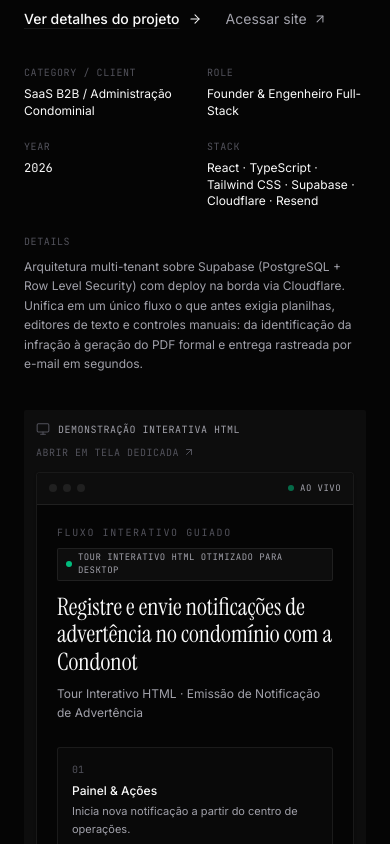
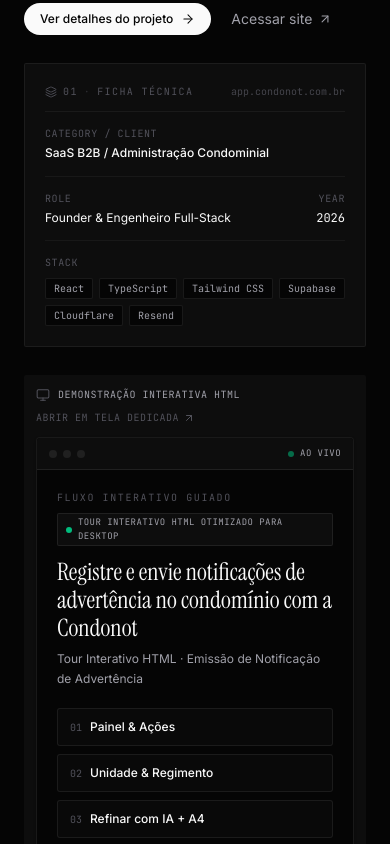
Before and after one commit to Vitor-Piress/vitor-pires-portfolio, a React (Vite) app: page / in a window 390 px wide. Shown: the part 1440-2284 px from the top of the page. Built offline with nearby package versions, Linux system fonts and the light colour scheme.

Commit message:
feat: compact home project showcase with dedicated ProjectMetaAside

```diff
--- a/src/components/home/EditorialBentoShowcase.tsx
+++ b/src/components/home/EditorialBentoShowcase.tsx
@@ -31,6 +31,7 @@ import {
   getOrderedArchitectureNodes,
   useDirectionalLayer,
 } from "../project/architectureFlow";
+import { ProjectMetaAside } from "./ProjectMetaAside";
 
 interface EditorialBentoShowcaseProps {
   project: FeaturedProject;
@@ -42,8 +43,8 @@ interface EditorialBentoShowcaseProps {
 }
 
 /**
- * Editorial Featured Project Showcase (`7+5` Narrative + `8+4` Hybrid Bento):
- * 1. Top Editorial Split (7 cols narrative/CTA + 5 cols 2x2 metadata & details).
+ * Editorial Featured Project Showcase (`7+5` Presentation + Spec Aside, `8+4` Hybrid Bento):
+ * 1. Top Editorial Split (7 cols narrative/CTA + 5 cols compact `ProjectMetaAside` without long-form details).
  * 2. Bottom Full-Width Hybrid Bento (8 + 4 cols; `mobileFirst` projects or odd alternating items place the 4-col companion first on lg+, and `mobileFirst` also leads with it on small screens):
  *    - 8 cols: Widescreen interactive browser stage with Pan & Zoom (or desktop wireframes).
  *    - 4 cols: Dual-mode companion [ Mobile / Screen | Interactive Architecture Flow ].
@@ -121,17 +122,18 @@ export function EditorialBentoShowcase({
     : {};
 
   return (
-    <article className="flex flex-col gap-9 sm:gap-11">
+    <article className="flex flex-col gap-7 sm:gap-9">
       {/* =================================================================== */}
-      {/* LAYER 1: EDITORIAL HEADER SPLIT (7 cols Left + 5 cols Right)        */}
+      {/* LAYER 1: EDITORIAL SPLIT (7 cols Presentation + 5 cols Spec Aside)  */}
       {/* =================================================================== */}
       <motion.div
         {...headerMotionProps}
-        className="grid grid-cols-1 lg:grid-cols-12 gap-8 lg:gap-14 items-start"
+        className="grid grid-cols-1 lg:grid-cols-12 gap-7 lg:gap-10 items-stretch"
       >
         {/* Left (7 cols): Identity, Serif Headline, Summary, Primary Actions */}
-        <div className="lg:col-span-7 flex flex-col">
-          <div className="mb-5 flex flex-wrap items-center gap-3">
+        <div className="lg:col-span-7 flex flex-col justify-between">
+          <div className="flex flex-col">
+            <div className="mb-4 flex flex-wrap items-center gap-3">
               <ProjectLogo
                 slug={project.slug}
                 name={project.name}
@@ -163,20 +165,21 @@ export function EditorialBentoShowcase({
               )}
             </div>
 
-          <h2 className="font-editorial text-3xl sm:text-4xl lg:text-[42px] leading-[1.1] tracking-[-0.015em] text-[var(--text-primary)]">
+            <h2 className="font-editorial text-3xl sm:text-4xl lg:text-[40px] leading-[1.1] tracking-[-0.015em] text-[var(--text-primary)]">
               {project.headline[language]}
             </h2>
 
-          <p className="mt-4 max-w-2xl text-sm sm:text-[15px] leading-relaxed text-[var(--text-secondary)]">
+            <p className="mt-3.5 max-w-2xl text-sm sm:text-[15px] leading-relaxed text-[var(--text-secondary)]">
               {project.summary[language]}
             </p>
+          </div>
 
           {/* Action Links */}
-          <div className="mt-6 flex flex-wrap items-center gap-6">
+          <div className="mt-6 flex flex-wrap items-center gap-5">
             <Link
               to={`/project/${project.slug}`}
               onClick={getProjectClick(`/project/${project.slug}`)}
-              className="group inline-flex items-center gap-2 text-sm font-medium text-[var(--text-primary)] underline underline-offset-4 decoration-[var(--border-subtle)] hover:decoration-[var(--text-primary)] transition-colors"
+              className="group inline-flex items-center gap-2 rounded-full bg-[var(--text-primary)] px-4 py-2 text-xs sm:text-[13px] font-medium text-[var(--bg-primary)] hover:opacity-85 transition-opacity"
             >
               <span>{t.projectsSection.viewDetails}</span>
               <ArrowRight
@@ -211,71 +214,16 @@ export function EditorialBentoShowcase({
                   strokeWidth={1.8}
                 />
               </a>
-            ) : (
-              <Link
-                to={`/project/${project.slug}`}
-                onClick={getProjectClick(`/project/${project.slug}`)}
-                className="group inline-flex items-center gap-1.5 text-sm text-[var(--text-secondary)] hover:text-[var(--text-primary)] transition-colors"
-              >
-                <span>{t.projectsSection.liveWebsite}</span>
-                <ArrowUpRight
-                  className="h-3.5 w-3.5 transition-transform duration-200 group-hover:translate-x-0.5 group-hover:-translate-y-0.5"
-                  strokeWidth={1.8}
-                />
-              </Link>
-            )}
+            ) : null}
           </div>
         </div>
 
-        {/* Right (5 cols): Borderless 2x2 Metadata + Details */}
-        <div className="lg:col-span-5 flex flex-col gap-6 pt-1">
-          <dl className="grid grid-cols-2 gap-x-6 gap-y-5">
-            <div>
-              <dt className="font-mono-meta text-[10px] text-[var(--text-muted)]">
-                {t.projectsSection.meta.categoryClient}
-              </dt>
-              <dd className="mt-1.5 text-xs sm:text-[13px] leading-snug text-[var(--text-primary)]">
-                {project.category[language]}
-              </dd>
-            </div>
-
-            <div>
-              <dt className="font-mono-meta text-[10px] text-[var(--text-muted)]">
-                {t.projectsSection.meta.role}
-              </dt>
-              <dd className="mt-1.5 text-xs sm:text-[13px] leading-snug text-[var(--text-primary)]">
-                {project.role[language]}
-              </dd>
-            </div>
-
-            <div>
-              <dt className="font-mono-meta text-[10px] text-[var(--text-muted)]">
-                {t.projectsSection.meta.year}
-              </dt>
-              <dd className="mt-1.5 font-mono text-xs sm:text-[13px] text-[var(--text-primary)]">
-                {project.year}
-              </dd>
-            </div>
-
-            <div>
-              <dt className="font-mono-meta text-[10px] text-[var(--text-muted)]">
-                {t.projectsSection.meta.stack}
-              </dt>
-              <dd className="mt-1.5 text-xs sm:text-[13px] leading-snug text-[var(--text-primary)]">
-                {project.stack.join(" · ")}
-              </dd>
-            </div>
-          </dl>
-
-          <div>
-            <h3 className="font-mono-meta text-[10px] text-[var(--text-muted)]">
-              {t.projectsSection.meta.details}
-            </h3>
-            <p className="mt-2 text-xs sm:text-[13px] leading-relaxed text-[var(--text-secondary)]">
-              {project.details[language]}
-            </p>
-          </div>
-        </div>
+        {/* Right (5 cols): Dedicated Specification Aside */}
+        <ProjectMetaAside
+          project={project}
+          index={index}
+          className="lg:col-span-5"
+        />
       </motion.div>
 
       {/* =================================================================== */}
--- /dev/null
+++ b/src/components/home/ProjectMetaAside.tsx
@@ -0,0 +1,103 @@
+import { Layers } from "lucide-react";
+import type { FeaturedProject } from "../../data/projects";
+import { useLanguage } from "../../context/LanguageContext";
+
+interface ProjectMetaAsideProps {
+  project: FeaturedProject;
+  index: number;
+  className?: string;
+}
+
+/**
+ * Compact editorial specification aside rendered next to a featured project's
+ * presentation on Home (`/`). Keeps metadata scannable (Category, Role, Year,
+ * Stack) while leaving long-form details on `/project/:slug`.
+ */
+export function ProjectMetaAside({
+  project,
+  index,
+  className = "",
+}: ProjectMetaAsideProps) {
+  const { language, t } = useLanguage();
+  const indexLabel = String(index + 1).padStart(2, "0");
+
+  return (
+    <aside
+      aria-label={
+        language === "pt"
+          ? `Ficha técnica de ${project.name}`
+          : `${project.name} technical specifications`
+      }
+      className={`bento-card flex h-full flex-col justify-between rounded-[3px] border border-[var(--border-subtle)]/80 p-5 sm:p-6 ${className}`.trim()}
+    >
+      {/* Top Spec Header */}
+      <div className="flex items-center justify-between gap-3 border-b border-[var(--border-subtle)]/70 pb-3">
+        <span className="inline-flex items-center gap-1.5 font-mono text-[10px] uppercase tracking-[0.14em] text-[var(--text-muted)]">
+          <Layers className="h-3 w-3 shrink-0" strokeWidth={1.75} />
+          <span className="tabular-nums">{indexLabel}</span>
+          <span aria-hidden="true" className="opacity-45">
+            ·
+          </span>
+          <span>{language === "pt" ? "Ficha Técnica" : "Project Spec"}</span>
+        </span>
+
+        {project.appDomain && (
+          <span className="truncate font-mono text-[10px] text-[var(--text-muted)] opacity-80">
+            {project.appDomain}
+          </span>
+        )}
+      </div>
+
+      {/* Structured Spec Rows: Category, Role + Year, Stack */}
+      <dl className="flex flex-1 flex-col justify-between divide-y divide-[var(--border-subtle)]/60">
+        {/* Category / Client */}
+        <div className="py-3.5">
+          <dt className="font-mono-meta text-[10px] text-[var(--text-muted)]">
+            {t.projectsSection.meta.categoryClient}
+          </dt>
+          <dd className="mt-1 text-xs sm:text-[13px] font-medium leading-snug text-[var(--text-primary)]">
+            {project.category[language]}
+          </dd>
+        </div>
+
+        {/* Role + Year */}
+        <div className="grid grid-cols-[minmax(0,1fr)_auto] items-start gap-4 py-3.5">
+          <div className="min-w-0">
+            <dt className="font-mono-meta text-[10px] text-[var(--text-muted)]">
+              {t.projectsSection.meta.role}
+            </dt>
+            <dd className="mt-1 text-xs sm:text-[13px] leading-snug text-[var(--text-primary)]">
+              {project.role[language]}
+            </dd>
+          </div>
+
+          <div className="text-right">
+            <dt className="font-mono-meta text-[10px] text-[var(--text-muted)]">
+              {t.projectsSection.meta.year}
+            </dt>
+            <dd className="mt-1 font-mono text-xs sm:text-[13px] tabular-nums text-[var(--text-primary)]">
+              {project.year}
+            </dd>
+          </div>
+        </div>
+
+        {/* Tech Stack Chips */}
+        <div className="pt-3.5">
+          <dt className="font-mono-meta text-[10px] text-[var(--text-muted)]">
+            {t.projectsSection.meta.stack}
+          </dt>
+          <dd className="mt-2 flex flex-wrap gap-1.5">
+            {project.stack.map((tech) => (
+              <span
+                key={tech}
+                className="rounded-[2px] border border-[var(--border-subtle)] bg-[var(--bg-primary)] px-2 py-0.5 font-mono text-[10px] text-[var(--text-secondary)]"
+              >
+                {tech}
+              </span>
+            ))}
+          </dd>
+        </div>
+      </dl>
+    </aside>
+  );
+}
--- a/src/components/project/InteractiveDemoWindow.tsx
+++ b/src/components/project/InteractiveDemoWindow.tsx
@@ -415,7 +415,7 @@ export function InteractiveDemoWindow({
                       <div
                         key={step.code}
                         className={`rounded-[3px] border border-[var(--border-subtle)] bg-[var(--bg-bento)]/55 ${
-                          variant === "home" ? "px-3 py-2.5" : "p-3.5"
+                          variant === "home" ? "px-3 py-2" : "p-3.5"
                         }`}
                       >
                         <div className="flex items-center gap-2">
@@ -426,13 +426,11 @@ export function InteractiveDemoWindow({
                             {step.title[language]}
                           </span>
                         </div>
-                        <p
-                          className={`mt-1 text-[11px] leading-relaxed text-[var(--text-secondary)] ${
-                            variant === "home" ? "line-clamp-2" : ""
-                          }`}
-                        >
-                          {step.detail[language]}
-                        </p>
+                        {variant !== "home" && (
+                          <p className="mt-1 text-[11px] leading-relaxed text-[var(--text-secondary)]">
+                            {step.detail[language]}
+                          </p>
+                        )}
                       </div>
                     ))}
                   </div>
@@ -524,21 +522,31 @@ export function InteractiveDemoWindow({
           </div>
 
           {steps.length > 0 && (
-            <div className="mt-6 grid grid-cols-1 sm:grid-cols-2 gap-2.5">
+            <div
+              className={`grid grid-cols-1 sm:grid-cols-2 ${
+                variant === "home" ? "mt-5 gap-2" : "mt-6 gap-2.5"
+              }`}
+            >
               {steps.map((step) => (
                 <div
                   key={step.code}
-                  className="rounded-[3px] border border-[var(--border-subtle)] bg-[var(--bg-bento)]/60 p-3.5"
+                  className={`rounded-[3px] border border-[var(--border-subtle)] bg-[var(--bg-bento)]/60 ${
+                    variant === "home" ? "px-3 py-2.5" : "p-3.5"
+                  }`}
                 >
-                  <div className="font-mono text-[10px] text-[var(--text-muted)] tabular-nums">
-                    {step.code}
+                  <div className="flex items-center gap-2">
+                    <span className="font-mono text-[10px] text-[var(--text-muted)] tabular-nums">
+                      {step.code}
+                    </span>
+                    <span className="text-xs sm:text-[13px] font-medium text-[var(--text-primary)]">
+                      {step.title[language]}
+                    </span>
                   </div>
-                  <div className="mt-1.5 text-xs sm:text-[13px] font-medium text-[var(--text-primary)]">
-                    {step.title[language]}
-                  </div>
-                  <p className="mt-1 text-[11px] leading-relaxed text-[var(--text-secondary)]">
-                    {step.detail[language]}
-                  </p>
+                  {variant !== "home" && (
+                    <p className="mt-1.5 text-[11px] leading-relaxed text-[var(--text-secondary)]">
+                      {step.detail[language]}
+                    </p>
+                  )}
                 </div>
               ))}
             </div>
--- a/src/pages/ProjectDetail.tsx
+++ b/src/pages/ProjectDetail.tsx
@@ -476,7 +476,10 @@ function ProjectDetailContent({ project }: { project: FeaturedProject }) {
           </div>
 
           {/* Architectural Context Summary */}
-          <BlurReveal delay={0.2} className="mt-8 max-w-3xl">
+          <BlurReveal
+            delay={0.2}
+            className="mt-8 max-w-3xl border-l-2 border-[var(--border-subtle)] pl-4 sm:pl-5"
+          >
             <span className="font-mono-meta text-[10px] text-[var(--text-muted)]">
               {t.projectsSection.meta.details}
             </span>
```
Lines whose indentation alone changed are shown as unchanged.
